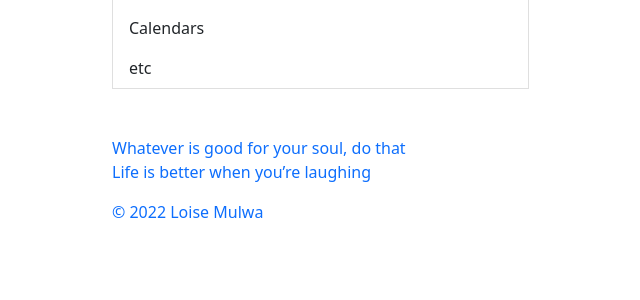
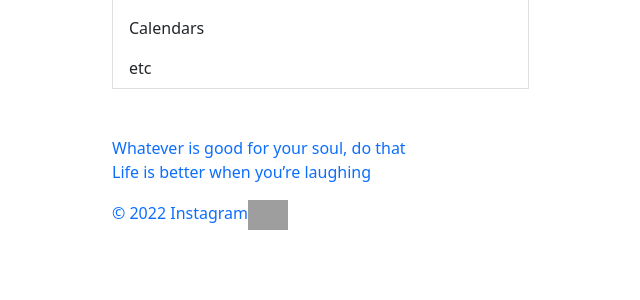
Before and after one commit to LoiseMulwa/Insta-clone, a Django app: page /search/ in a window 1280 px wide. Shown: the part 446-746 px from the top of the page, without its empty margins (59-699 px from the left). Run offline with Django 3.2, Linux system fonts and the light colour scheme; some libraries are stand-ins or nearby versions; grey boxes are pictures that could not be loaded.

Commit message:
ft:Add instagram icon in the footer

```diff
--- a/instagram/templates/instagram/base.html
+++ b/instagram/templates/instagram/base.html
@@ -50,10 +50,11 @@
               <li class="list-group-item ">Calendars</li>
               <li class="list-group-item ">etc</li> <br><br>
 
-              <footer class='text'>
+              <footer class='text '>
 
-                <p> Whatever is good for your soul, do that<br>Life is better when you’re laughing</p>
-                <p>&copy; 2022 Loise Mulwa </p>
+                <p class="pp text-black"> Whatever is good for your soul, do that<br>Life is better when you’re laughing</p>
+
+                <p>&copy; 2022 Instagram<img src="https://cdn.pixabay.com/photo/2016/08/01/21/00/icon-1562136__340.png" alt="" style="height: 30px; width: 40px;" id="ikk mt-5"></p>
 
 
 
```
